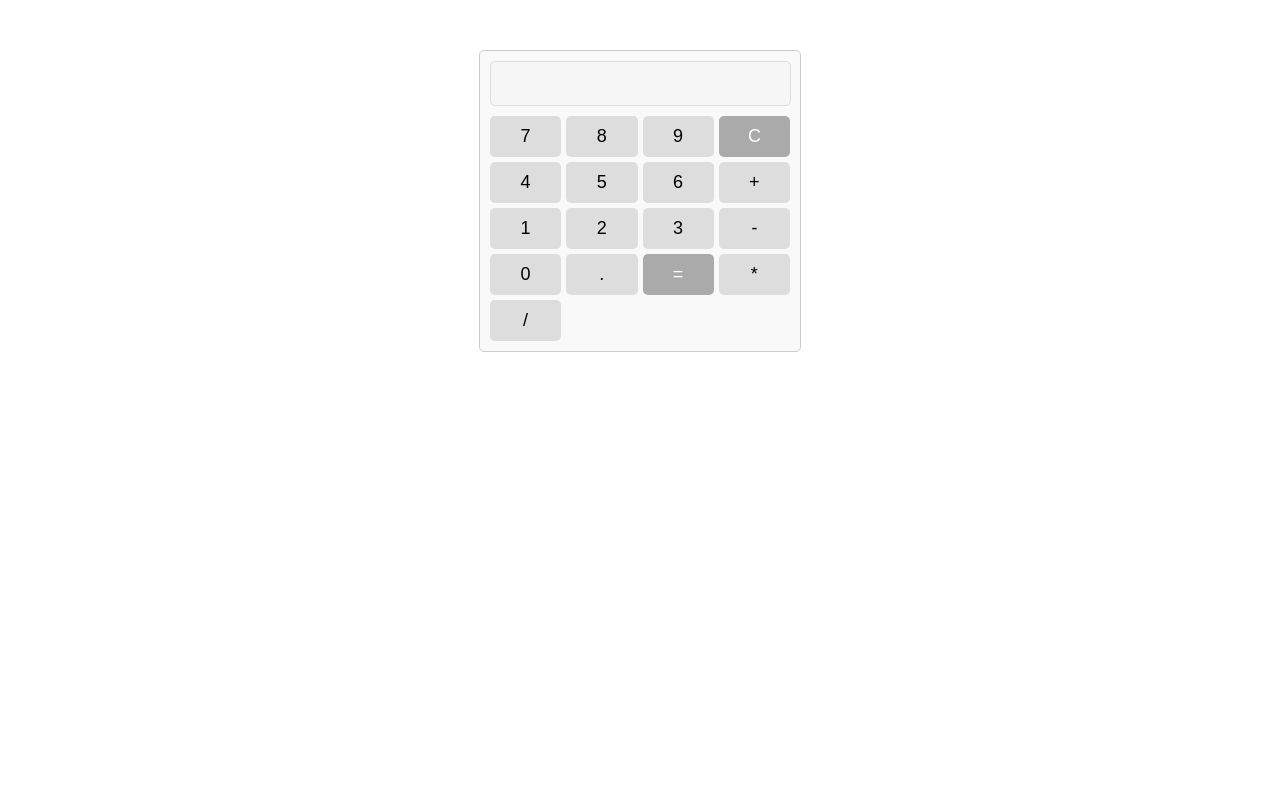
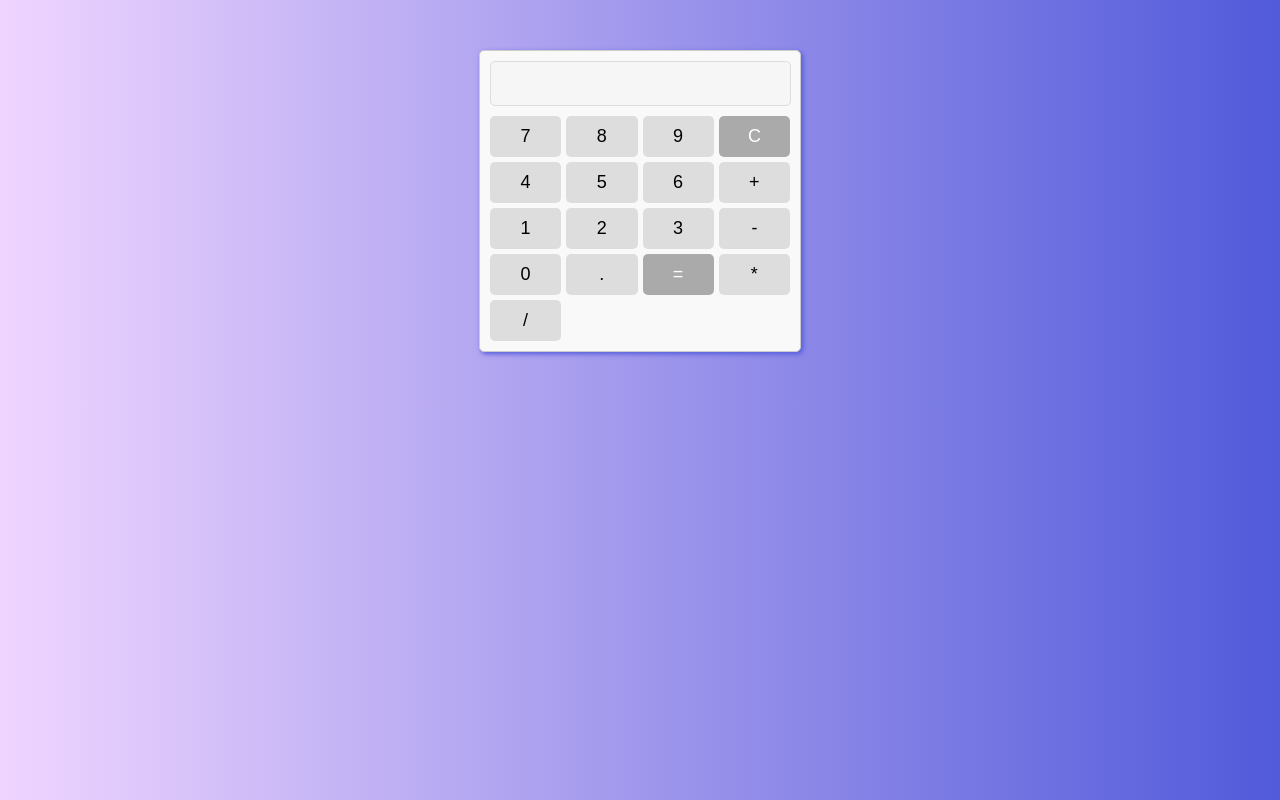
Before and after one commit to shoopstv/calculette, a plain HTML site: page index.html in a window 1280 px wide. Drawn offline with Linux system fonts and the light colour scheme.

Commit message:
styleCSS modifié et JS modifié

```diff
--- a/script.js
+++ b/script.js
@@ -94,8 +94,10 @@ const boutons = document.querySelectorAll('button');
 boutons.forEach(bouton => {
     bouton.addEventListener('mouseover', () => {
         bouton.style.backgroundColor = 'lightgreen'; // Change la couleur au survol
+        bouton.style.boxShadow = "2px 2px 5px rgba(0,0,0,0.5)"; // ajoute une box shadow au survol
     });
     bouton.addEventListener('mouseout', () => {
         bouton.style.backgroundColor = '#eee'; // Revenir à la couleur d'origine
+        bouton.style.boxShadow = "";
     });
 });
--- a/style.css
+++ b/style.css
@@ -1,3 +1,7 @@
+body{
+    background: linear-gradient(90deg, #efd5ff 0%, #515ada 100%);
+}
+
 .calculatrice {
     width: 300px;
     margin: 50px auto;
@@ -5,6 +9,7 @@
     border-radius: 5px;
     padding: 10px;
     background-color: #f9f9f9;
+    box-shadow: 2px 2px 5px #515ada;
 }
 
 #ecran {
```
